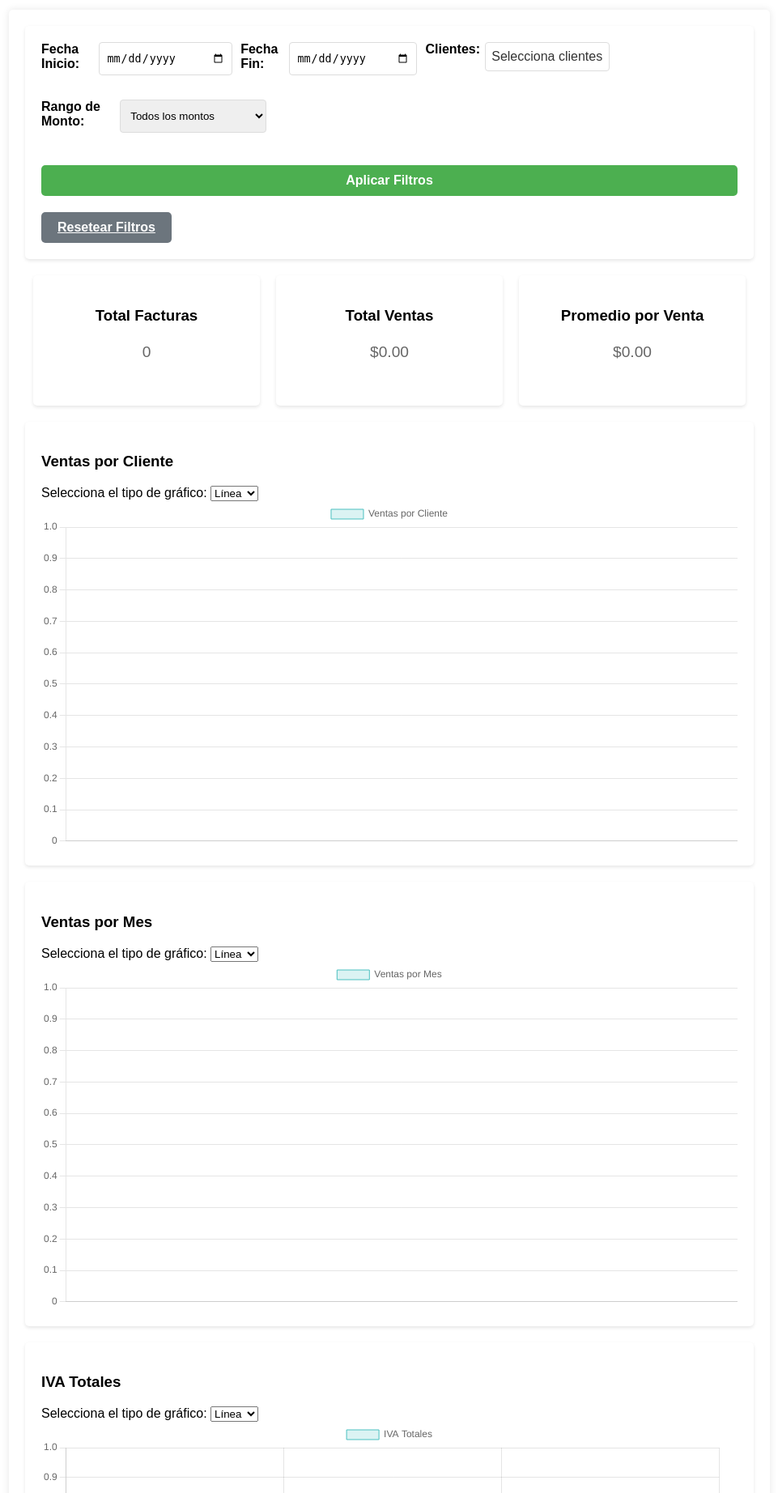
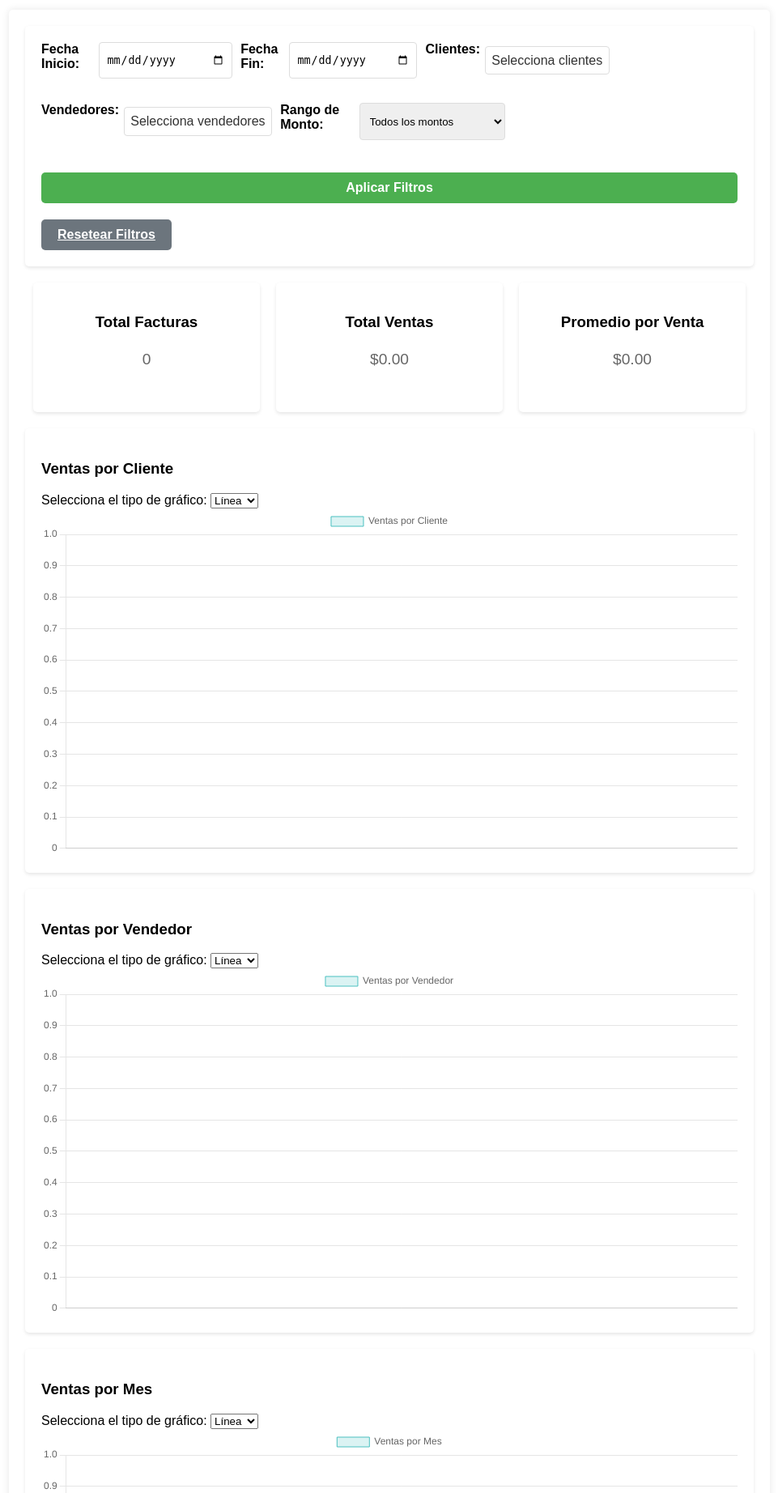
Before and after one commit to elianisrael/pasantia_2024, a Flask app: page /dashboard in a window 1280 px wide. Shown: the part 76-1920 px from the top of the page at 81% size, without its empty margins (159-1120 px from the left). Run offline with Flask 3, Linux system fonts and the light colour scheme; a user stored in the database is signed in.

Commit message:
nuevo filtro y grafica

```diff
--- a/project_pasantia/app.py
+++ b/project_pasantia/app.py
@@ -636,6 +636,7 @@ def dashboard():
     fecha_inicio = request.args.get('fecha_inicio')
     fecha_fin = request.args.get('fecha_fin')
     clientes_filtro = request.args.getlist('clientes[]')
+    vendedores_filtro = request.args.getlist('vendedores[]')
     rango_monto = request.args.get('rango_monto')
 
     # Filtrar facturas según los parámetros
@@ -660,6 +661,13 @@ def dashboard():
             if f['Razón Social comprador'] in clientes_filtro
         ]
 
+    # Aplicar filtro de vendedores
+    if vendedores_filtro:
+        facturas_filtradas = [
+            f for f in facturas_filtradas
+            if f['Razón Social del Vendedor'] in vendedores_filtro
+        ]
+
     # Aplicar filtro de rango de monto
     if rango_monto:
         try:
@@ -676,6 +684,13 @@ def dashboard():
     total_ventas = sum(float(f['Total con impuestos']) for f in facturas_filtradas)
     ventas_sin_impuestos = sum(float(f['Total sin impuestos']) for f in facturas_filtradas)
     promedio_venta = total_ventas / total_facturas if total_facturas > 0 else 0
+
+    # Análisis por vendedor
+    ventas_por_vendedor = {}
+    for factura in facturas_filtradas:
+        vendedor = factura.get('Razón Social del Vendedor', 'Vendedor no especificado')
+        monto = float(factura['Total con impuestos'])
+        ventas_por_vendedor[vendedor] = ventas_por_vendedor.get(vendedor, 0) + monto
 
     # Análisis por cliente
     ventas_por_cliente = {}
@@ -702,19 +717,26 @@ def dashboard():
     # Obtener lista única de clientes para el filtro
     clientes_unicos = sorted(list(set(f['Razón Social comprador'] for f in facturas_info)))
 
+    # Obtener lista única de vendedores para el filtro
+    vendedores_unicos = sorted(list(set(f['Razón Social del Vendedor'] for f in facturas_info)))
+
     return render_template('dashboard.html',
                          total_facturas=total_facturas,
                          total_ventas=total_ventas,
                          ventas_sin_impuestos=ventas_sin_impuestos,
                          promedio_venta=promedio_venta,
                          ventas_por_cliente=ventas_por_cliente,
+                         ventas_por_vendedor=ventas_por_vendedor,
                          iva_totales=iva_totales,
                          ventas_por_mes=ventas_por_mes,
                          clientes_unicos=clientes_unicos,
+                         vendedores_unicos=vendedores_unicos,
                          fecha_inicio=fecha_inicio,
                          fecha_fin=fecha_fin,
                          clientes_filtro=clientes_filtro,
+                         vendedores_filtro=vendedores_filtro,
                          rango_monto=rango_monto)
+
 @app.route('/reporte/<int:id>')
 def ver_reporte(id):
     if 'user_id' not in session:
--- a/project_pasantia/static/styles.css
+++ b/project_pasantia/static/styles.css
@@ -761,3 +761,20 @@ h2 {
 .checkbox-item.selected {
     background-color: #e0e0e0;
 }
+
+/* Estilo para los spans que actúan como botones */
+#selected-client, #selected-vendor {
+    background-color: white;
+    border: 1px solid #ddd;
+    padding: 8px 12px;
+    border-radius: 4px;
+    cursor: pointer;
+    display: block;
+    width: 100%;
+    box-sizing: border-box;
+    margin-top: 5px;
+}
+
+#selected-client:hover, #selected-vendor:hover {
+    background-color: #f8f9fa;
+}
--- a/project_pasantia/templates/dashboard.html
+++ b/project_pasantia/templates/dashboard.html
@@ -45,25 +45,45 @@
                     <input type="date" id="fecha_fin" name="fecha_fin" value="{{ fecha_fin }}">
                 </div>
 
-
+                <!-- Filtro de Clientes -->
                 <div class="filter-group">
                     <label for="clientes-select" style="font-weight: bold;">Clientes:</label>
-                    <!-- Botón de selección de clientes -->
                     <span id="selected-client" style="cursor: pointer; color: #333; border: 1px solid #ddd; padding: 7.7px; display: inline-block; border-radius: 4px; width: calc(100% - 9px); text-align: left; margin-left: 5.5px; margin-bottom: 5px;">
                         Selecciona clientes
                     </span>
 
-                    <!-- Lista desplegable de checkboxes -->
                     <div id="clientes-list" class="checkbox-container hidden">
                         <div>
-                            <input type="checkbox" id="select-all" style="margin-right: 5px;">
-                            <label for="select-all"><strong>Seleccionar todos</strong></label>
+                            <input type="checkbox" id="select-all-clients" style="margin-right: 5px;">
+                            <label for="select-all-clients"><strong>Seleccionar todos</strong></label>
                         </div>
                         {% for cliente in clientes_unicos %}
-                        <div class="checkbox-item" data-cliente="{{ cliente }}">
-                            <input type="checkbox" name="clientes[]" value="{{ cliente }}" class="hidden-checkbox"
-                                {% if cliente in clientes_filtro %}checked{% endif %} style="margin-right: 5px;">
-                            <label>{{ cliente }}</label>
+                        <div class="checkbox-item">
+                            <input type="checkbox" id="cliente-{{ loop.index }}" name="clientes[]" value="{{ cliente }}"
+                                {% if cliente in clientes_filtro %}checked{% endif %}>
+                            <label for="cliente-{{ loop.index }}">{{ cliente }}</label>
+                        </div>
+                        {% endfor %}
+                    </div>
+                </div>
+
+                <!-- Filtro de Vendedores -->
+                <div class="filter-group">
+                    <label for="vendedores-select" style="font-weight: bold;">Vendedores:</label>
+                    <span id="selected-vendor" style="cursor: pointer; color: #333; border: 1px solid #ddd; padding: 7.7px; display: inline-block; border-radius: 4px; width: calc(100% - 9px); text-align: left; margin-left: 5.5px; margin-bottom: 5px;">
+                        Selecciona vendedores
+                    </span>
+
+                    <div id="vendedores-list" class="checkbox-container hidden">
+                        <div>
+                            <input type="checkbox" id="select-all-vendors" style="margin-right: 5px;">
+                            <label for="select-all-vendors"><strong>Seleccionar todos</strong></label>
+                        </div>
+                        {% for vendedor in vendedores_unicos %}
+                        <div class="checkbox-item">
+                            <input type="checkbox" id="vendedor-{{ loop.index }}" name="vendedores[]" value="{{ vendedor }}"
+                                {% if vendedor in vendedores_filtro %}checked{% endif %}>
+                            <label for="vendedor-{{ loop.index }}">{{ vendedor }}</label>
                         </div>
                         {% endfor %}
                     </div>
@@ -116,6 +136,19 @@
                 <canvas id="clientesChart"></canvas>
             </div>
 
+            <!-- Gráfico de Ventas por Vendedor -->
+            <div class="chart-box">
+                <h3>Ventas por Vendedor</h3>
+                <label for="chartTypeVendedores">Selecciona el tipo de gráfico:</label>
+                <select id="chartTypeVendedores">
+                    <option value="line">Línea</option>
+                    <option value="doughnut">Dona</option>
+                    <option value="radar">Radar</option>
+                    <option value="bar">Barra</option>
+                </select>
+                <canvas id="vendedoresChart"></canvas>
+            </div>
+
             <!-- Gráfico de Ventas por Mes -->
             <div class="chart-box">
                 <h3>Ventas por Mes</h3>
@@ -145,43 +178,82 @@
 
 
         <script>
-                    // Alternar visibilidad de la lista de clientes al hacer clic en el texto
-                    document.getElementById('selected-client').addEventListener('click', function(event) {
-                        const clientesList = document.getElementById('clientes-list');
-                        clientesList.classList.toggle('show');
-                        event.stopPropagation(); // Evita que el clic se propague y cierre el desplegable
+             document.addEventListener('DOMContentLoaded', function() {
+                // Funcionalidad para el filtro de clientes
+                const selectedClient = document.getElementById('selected-client');
+                const clientesList = document.getElementById('clientes-list');
+                const selectAllClients = document.getElementById('select-all-clients');
+                const clientCheckboxes = clientesList.querySelectorAll('input[type="checkbox"]:not(#select-all-clients)');
+
+                // Funcionalidad para el filtro de vendedores
+                const selectedVendor = document.getElementById('selected-vendor');
+                const vendedoresList = document.getElementById('vendedores-list');
+                const selectAllVendors = document.getElementById('select-all-vendors');
+                const vendorCheckboxes = vendedoresList.querySelectorAll('input[type="checkbox"]:not(#select-all-vendors)');
+
+                // Función genérica para actualizar el texto de selección
+                function updateSelectedText(selectedElement, checkboxes, singularText, pluralText) {
+                    const selectedCount = Array.from(checkboxes).filter(cb => cb.checked).length;
+                    selectedElement.textContent = selectedCount ?
+                        `${selectedCount} ${selectedCount === 1 ? singularText : pluralText} seleccionado${selectedCount !== 1 ? 's' : ''}` :
+                        `Selecciona ${pluralText}`;
+                }
+
+                // Configurar evento para clientes
+                selectedClient.addEventListener('click', function(event) {
+                    clientesList.classList.toggle('show');
+                    event.stopPropagation();
+                });
+
+                clientCheckboxes.forEach(checkbox => {
+                    checkbox.addEventListener('change', function() {
+                        updateSelectedText(selectedClient, clientCheckboxes, 'cliente', 'clientes');
                     });
+                });
 
-                    // Manejar la selección de clientes al hacer clic en el nombre
-                    document.querySelectorAll('.checkbox-item').forEach(item => {
-                    item.addEventListener('click', function(event) {
-                        const checkbox = this.querySelector('input[type="checkbox"]');
-                        checkbox.checked = !checkbox.checked;
-                        this.classList.toggle('selected');
+                selectAllClients.addEventListener('change', function() {
+                    clientCheckboxes.forEach(cb => cb.checked = this.checked);
+                    updateSelectedText(selectedClient, clientCheckboxes, 'cliente', 'clientes');
+                });
 
-                        // Actualizar la cantidad de clientes seleccionados
-        const selectedClientsCount = document.querySelectorAll('.checkbox-item.selected').length;
+                // Configurar evento para vendedores
+                selectedVendor.addEventListener('click', function(event) {
+                    vendedoresList.classList.toggle('show');
+                    event.stopPropagation();
+                });
 
-        document.getElementById('selected-client').textContent =
-            selectedClientsCount ? `${selectedClientsCount} cliente${selectedClientsCount > 1 ? 's' : ''}` : 'Selecciona clientes';
+                vendorCheckboxes.forEach(checkbox => {
+                    checkbox.addEventListener('change', function() {
+                        updateSelectedText(selectedVendor, vendorCheckboxes, 'vendedor', 'vendedores');
+                    });
+                });
 
-        event.stopPropagation();
-    });
-});
+                selectAllVendors.addEventListener('change', function() {
+                    vendorCheckboxes.forEach(cb => cb.checked = this.checked);
+                    updateSelectedText(selectedVendor, vendorCheckboxes, 'vendedor', 'vendedores');
+                });
 
-                    // Evitar que la lista de clientes se cierre al hacer clic en un elemento dentro de la lista
-                    document.getElementById('clientes-list').addEventListener('click', function(event) {
+                // Cerrar las listas cuando se hace clic fuera de ellas
+                document.addEventListener('click', function(event) {
+                    if (!event.target.closest('#selected-client') && !clientesList.contains(event.target)) {
+                        clientesList.classList.remove('show');
+                    }
+                    if (!event.target.closest('#selected-vendor') && !vendedoresList.contains(event.target)) {
+                        vendedoresList.classList.remove('show');
+                    }
+                });
+
+                // Inicializar los textos de selección
+                updateSelectedText(selectedClient, clientCheckboxes, 'cliente', 'clientes');
+                updateSelectedText(selectedVendor, vendorCheckboxes, 'vendedor', 'vendedores');
+
+                // Prevenir que los clicks dentro de las listas cierren el desplegable
+                [clientesList, vendedoresList].forEach(list => {
+                    list.addEventListener('click', function(event) {
                         event.stopPropagation();
                     });
-
-                    // Cerrar la lista cuando se hace clic fuera de ella
-                    document.addEventListener('click', function(event) {
-                        const clientesList = document.getElementById('clientes-list');
-                        if (!event.target.closest('#selected-client') && !clientesList.contains(event.target)) {
-                            clientesList.classList.remove('show');
-                        }
-                    });
-
+                });
+            });
 
             // Función para crear y actualizar gráficos
             function createChart(ctx, type, labels, data, label) {
@@ -230,6 +302,23 @@
                 clientesChart = createChart(ctxClientes, newType, Object.keys({{ ventas_por_cliente | tojson }}), Object.values({{ ventas_por_cliente | tojson }}), 'Ventas por Cliente');
             });
 
+            // Gráfico Ventas por Vendedor
+            const ctxVendedores = document.getElementById('vendedoresChart').getContext('2d');
+            let vendedoresChart = createChart(ctxVendedores, 'line',
+                Object.keys({{ ventas_por_vendedor | tojson }}),
+                Object.values({{ ventas_por_vendedor | tojson }}),
+                'Ventas por Vendedor');
+
+            document.getElementById('chartTypeVendedores').addEventListener('change', function() {
+                const newType = this.value;
+                vendedoresChart.destroy();
+                vendedoresChart = createChart(ctxVendedores, newType,
+                    Object.keys({{ ventas_por_vendedor | tojson }}),
+                    Object.values({{ ventas_por_vendedor | tojson }}),
+                    'Ventas por Vendedor');
+            });
+
+
             // Gráfico Ventas por Mes
             const ctxMeses = document.getElementById('mesesChart').getContext('2d');
             let mesesChart = createChart(ctxMeses, 'line', Object.keys({{ ventas_por_mes | tojson }}), Object.values({{ ventas_por_mes | tojson }}), 'Ventas por Mes');
```
